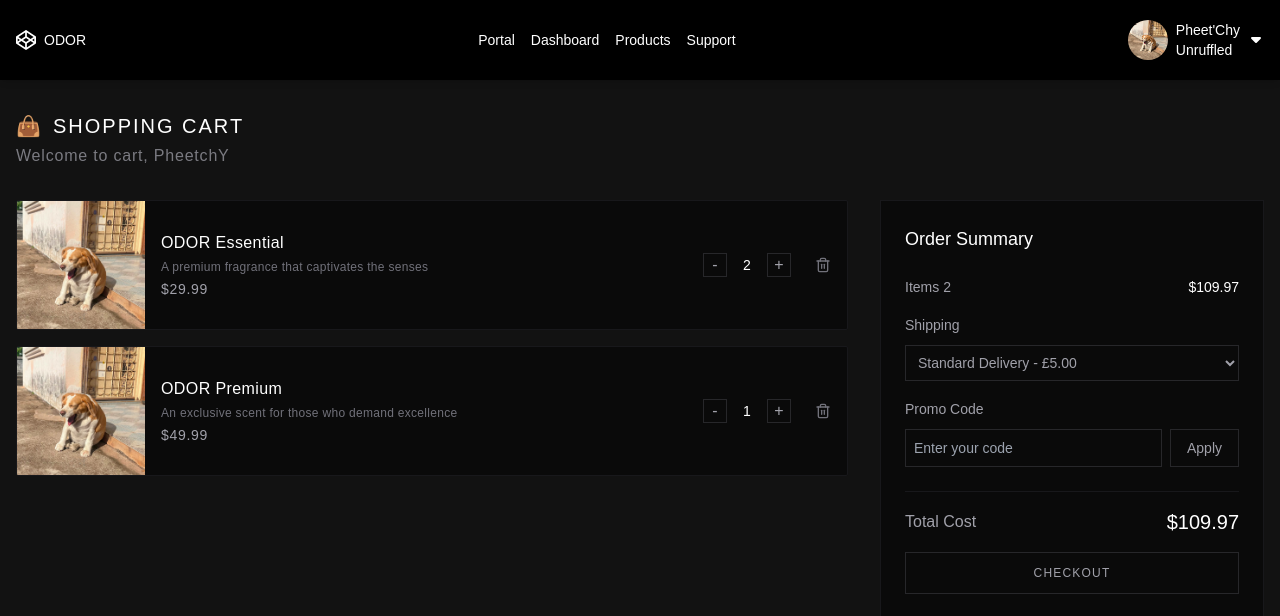
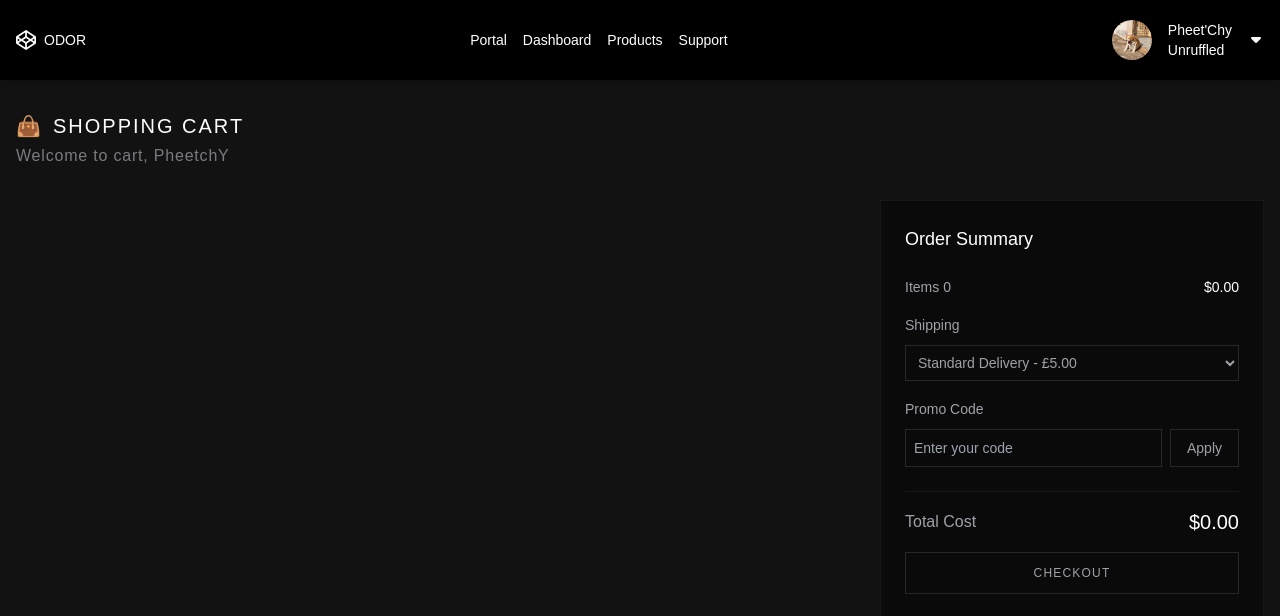
Before and after one commit to Pheethy/pheetlobster, a Next.js app: page /shoppingcart in a window 1280 px wide. Shown: the top 616 px of the page. Built offline with nearby package versions, Linux system fonts and the light colour scheme; a web font is replaced by a local one.

Commit message:
Add 🍫Cart State

```diff
--- a/package.json
+++ b/package.json
@@ -20,7 +20,8 @@
     "next": "15.1.2",
     "react": "^19.0.0",
     "react-dom": "^19.0.0",
-    "sonner": "^2.0.1"
+    "sonner": "^2.0.1",
+    "zustand": "^5.0.3"
   },
   "devDependencies": {
     "@types/node": "^20",
--- a/src/app/products/page.tsx
+++ b/src/app/products/page.tsx
@@ -2,13 +2,31 @@
 
 import React, { useState, useEffect } from "react";
 import { Search } from "lucide-react";
-import { ProductsResp, ProductQueryParams } from "../../models/products";
+import {
+  ProductsResp,
+  ProductQueryParams,
+  Product,
+  CartItem,
+} from "../../models/products";
 import { fetchAllProducts } from "../../services/products";
+import { useCartStore } from "../../store/cart-store";
 
 export default function Products() {
   const [productsResp, setproductsResp] = useState<ProductsResp>();
   const [searchWord, setSearchWord] = useState<string>("");
   const [page, setPage] = useState<number>(1);
+  const addToCart = useCartStore((state) => state.addToCart);
+  const handlerAddCart = (product: Product) => {
+    let cartItem = new CartItem(
+      product.id,
+      product.name,
+      product.price,
+      1,
+      product.images[0].url,
+      product.description,
+    );
+    addToCart(cartItem);
+  };
 
   const queryParams: ProductQueryParams = {
     search_word: searchWord,
@@ -24,7 +42,7 @@ export default function Products() {
     <div className="min-h-screen bg-surface">
       <div className="container flex flex-col items-center mx-auto px-4 pt-4 gap-y-6 min-h-screen">
         {/* Search bar zone */}
-        <div className="flex justify-center items-center w-full">
+        <section className="flex justify-center items-center w-full">
           <div className="flex bg-black justify-center items-center rounded-lg border border-gray-700 focus-within:ring-2 focus:ring-blue-500 focus:border-transparent">
             <Search className="text-gray-400 w-6 h-6 pl-2" />
             <input
@@ -34,10 +52,10 @@ export default function Products() {
               onChange={(e) => setSearchWord(e.target.value)}
             />
           </div>
-        </div>
+        </section>
 
         {/* Product list zone */}
-        <div className="grid grid-cols-1 md:grid-cols-2 lg:grid-cols-3 xl:grid-cols-3 gap-6">
+        <section className="grid grid-cols-1 md:grid-cols-2 lg:grid-cols-3 xl:grid-cols-3 gap-6">
           {productsResp?.products.map((product, index) => (
             <div
               key={index}
@@ -64,17 +82,21 @@ export default function Products() {
                   {product.description}
                 </p>
                 <div className="mt-auto">
-                  <button className="w-full bg-transparent hover:bg-zinc-900 text-zinc-400 hover:text-white border border-zinc-800 py-3 text-xs tracking-widest uppercase font-light transition-all duration-300">
+                  <button
+                    onClick={() => handlerAddCart(product)}
+                    className="w-full bg-transparent hover:bg-zinc-900 text-zinc-400 hover:text-white border border-zinc-800 py-3 text-xs tracking-widest uppercase font-light transition-all duration-300"
+                  >
                     Add to Cart
                   </button>
                 </div>
               </div>
             </div>
           ))}
-        </div>
+        </section>
+
 
         {/* Pagination Zone */}
-        <div className="w-full flex justify-center py-2 border-t border-zinc-900">
+        <section className="w-full flex justify-center py-2 border-t border-zinc-900">
           <div className="flex space-x-2">
             {Array.from({ length: productsResp?.total_page || 0 }, (_, i) => (
               <button
@@ -87,7 +109,7 @@ export default function Products() {
               </button>
             ))}
           </div>
-        </div>
+        </section>
       </div>
     </div>
   );
--- a/src/app/shoppingcart/page.tsx
+++ b/src/app/shoppingcart/page.tsx
@@ -1,54 +1,35 @@
 "use client";
 
-import React, { useState, useEffect } from "react";
+import React from "react";
 import { Trash2 } from "lucide-react";
 import { motion, AnimatePresence } from "framer-motion";
 import Logo from "@/components/logo/logo";
-
-interface CartItem {
-  id: number;
-  name: string;
-  price: number;
-  quantity: number;
-  image: string;
-  description: string;
-}
+import { useCartStore } from "@/store/cart-store";
 
 export default function ShoppingCart() {
-  const [cartItems, setCartItems] = useState<CartItem[]>([
-    {
-      id: 1,
-      name: "ODOR Essential",
-      price: 29.99,
-      quantity: 2,
-      image: "/mootoo.jpg",
-      description: "A premium fragrance that captivates the senses"
-    },
-    {
-      id: 2,
-      name: "ODOR Premium",
-      price: 49.99,
-      quantity: 1,
-      image: "/mootoo.jpg",
-      description: "An exclusive scent for those who demand excellence"
-    }
-  ]);
+  const cartItems = useCartStore((state) => state.cart);
+  const updateCartQuantity = useCartStore((state) => state.updateQuantity);
+  const removeFromCart = useCartStore((state) => state.removeFromCart);
 
-  const updateQuantity = (id: number, newQuantity: number) => {
+  console.log("Shopping Cart - Current cart items:", cartItems);
+
+  const updateQuantity = (id: string, newQuantity: number) => {
     if (newQuantity < 1) return;
-    setCartItems(items =>
-      items.map(item =>
-        item.id === id ? { ...item, quantity: newQuantity } : item
-      )
-    );
+    updateCartQuantity(id, newQuantity);
   };
 
-  const removeItem = (id: number) => {
-    setCartItems(items => items.filter(item => item.id !== id));
+  const removeItem = (id: string) => {
+    const itemToRemove = cartItems.find((item) => item.id === id);
+    if (itemToRemove) {
+      removeFromCart(itemToRemove);
+    }
   };
 
   const calculateTotal = () => {
-    return cartItems.reduce((total, item) => total + (item.price * item.quantity), 0);
+    return cartItems.reduce(
+      (total, item) => total + item.price * item.quantity,
+      0,
+    );
   };
 
   return (
@@ -102,14 +83,20 @@ export default function ShoppingCart() {
                     <div className="flex items-center space-x-6">
                       <div className="flex items-center space-x-2">
                         <button
-                        onClick={() => updateQuantity(item.id, item.quantity - 1)}
+                          onClick={() =>
+                            updateQuantity(item.id, item.quantity - 1)
+                          }
                           className="w-6 h-6 flex items-center justify-center border border-zinc-800 text-zinc-400 hover:border-zinc-600 hover:text-zinc-300 transition-colors duration-300"
                         >
                           -
                         </button>
-                      <span className="w-6 text-center text-white text-sm">{item.quantity}</span>
+                        <span className="w-6 text-center text-white text-sm">
+                          {item.quantity}
+                        </span>
                         <button
-                        onClick={() => updateQuantity(item.id, item.quantity + 1)}
+                          onClick={() =>
+                            updateQuantity(item.id, item.quantity + 1)
+                          }
                           className="w-6 h-6 flex items-center justify-center border border-zinc-800 text-zinc-400 hover:border-zinc-600 hover:text-zinc-300 transition-colors duration-300"
                         >
                           +
@@ -140,8 +127,12 @@ export default function ShoppingCart() {
 
               <div className="space-y-4">
                 <div className="flex justify-between text-sm">
-                  <span className="text-zinc-400">Items {cartItems.length}</span>
-                  <span className="text-white">${calculateTotal().toFixed(2)}</span>
+                  <span className="text-zinc-400">
+                    Items {cartItems.length}
+                  </span>
+                  <span className="text-white">
+                    ${calculateTotal().toFixed(2)}
+                  </span>
                 </div>
 
                 <div className="space-y-2">
--- /dev/null
+++ b/src/components/cart/CartAnimation.tsx
@@ -0,0 +1,63 @@
+"use client";
+
+import { motion, AnimatePresence } from "framer-motion";
+import { useEffect, useState } from "react";
+
+type CartAnimationProps = {
+  productImage: string;
+  startPosition: { x: number; y: number };
+  endPosition: { x: number; y: number };
+  onComplete: () => void;
+};
+
+export default function CartAnimation({
+  productImage,
+  startPosition,
+  endPosition,
+  onComplete,
+}: CartAnimationProps) {
+  const [isAnimating, setIsAnimating] = useState(true);
+
+  useEffect(() => {
+    setIsAnimating(true);
+  }, [productImage]);
+
+  return (
+    <AnimatePresence>
+      {isAnimating && (
+        <motion.div
+          initial={{
+            opacity: 1,
+            scale: 1,
+            x: startPosition.x,
+            y: startPosition.y,
+            position: "fixed",
+            zIndex: 100
+          }}
+          animate={{
+            opacity: 0,
+            scale: 0.5,
+            x: endPosition.x,
+            y: endPosition.y
+          }}
+          transition={{
+            type: "spring",
+            duration: 0.7,
+            bounce: 0.25
+          }}
+          onAnimationComplete={() => {
+            setIsAnimating(false);
+            onComplete();
+          }}
+          className="pointer-events-none"
+        >
+          <img
+            src={productImage}
+            alt="Product being added to cart"
+            className="w-16 h-16 object-cover rounded-lg shadow-lg"
+          />
+        </motion.div>
+      )}
+    </AnimatePresence>
+  );
+}
--- a/src/components/navbar/navbar.tsx
+++ b/src/components/navbar/navbar.tsx
@@ -1,9 +1,11 @@
 "use client";
 import { FontAwesomeIcon } from "@fortawesome/react-fontawesome";
 import { faCodepen } from "@fortawesome/free-brands-svg-icons";
-import { faCaretDown } from "@fortawesome/free-solid-svg-icons";
+import { faCaretDown, faShoppingCart } from "@fortawesome/free-solid-svg-icons";
+import { useCartStore } from "@/store/cart-store";
 import { useState, useRef, useEffect } from "react";
 import Link from "next/link";
+import { useRouter } from "next/navigation";
 
 export default function Navbar() {
   const fName: string = "Pheet'Chy";
@@ -12,6 +14,9 @@ export default function Navbar() {
   const [isLogIn, setIsLogIn] = useState(false);
   const menuRef = useRef<HTMLDivElement>(null);
   const buttonRef = useRef<HTMLButtonElement>(null);
+  const cartIconRef = useRef<HTMLDivElement>(null);
+  const router = useRouter();
+  const cartItems = useCartStore((state) => state.cart);
 
   useEffect(() => {
     const handleClickOutside = (event: MouseEvent) => {
@@ -39,10 +44,10 @@ export default function Navbar() {
     setIsMenuVisible(false);
     switch (action) {
       case "signin":
-      window.location.href = "/signin";
+        router.push("/signin");
         break;
       case "cart":
-      window.location.href = "/shoppingcart";
+        router.push("/shoppingcart");
         break;
     }
   };
@@ -82,12 +87,17 @@ export default function Navbar() {
         </section>
 
         {/* profile */}
-        <section className="flex justify-center items-center gap-x-2 text-sm font-light">
+        <section className="flex justify-center items-center gap-x-4 text-sm font-light">
+          <div className="relative cursor-pointer">
             <img
               alt="profile"
               src="./mootoo.jpg"
               className="w-10 h-10 rounded-full"
             />
+            {cartItems.length > 0 && (
+              <div className="absolute -top-2 -right-2  h-2 w-2 rounded-full bg-red-500"></div>
+            )}
+          </div>
           <div className="flex flex-col">
             <div>{fName}</div>
             <div>{lName}</div>
@@ -134,9 +144,14 @@ export default function Navbar() {
                   </div>
                   <div
                     onClick={() => handleMenuItemClick("cart")}
-                    className="text-left text-sm text-gray-300 p-2 hover:bg-gray-800 rounded-lg transition-colors cursor-pointer"
+                    className="flex items-center text-left text-sm text-gray-300 p-2 hover:bg-gray-800 rounded-lg transition-colors cursor-pointer"
                   >
                     Shopping Cart
+                      {cartItems.length > 0 && (
+                        <div className="bg-red-500 text-white ml-10 text-xs rounded-full w-4 h-4 flex items-center justify-center">
+                          {cartItems.length}
+                        </div>
+                      )}
                   </div>
                   <div
                     onClick={() => handleMenuItemClick("profile")}
--- /dev/null
+++ b/src/store/cart-store.tsx
@@ -0,0 +1,85 @@
+import { create } from "zustand";
+import { persist, PersistStorage } from "zustand/middleware";
+import { CartItem } from "../models/products";
+import { StorageValue } from "zustand/middleware";
+
+/* Data Structure ที่จะวิ่งเข้ามาที่ store */
+type CartStore = {
+  cart: CartItem[];
+  addToCart: (product: CartItem) => void;
+  removeFromCart: (product: CartItem) => void;
+  updateQuantity: (id: string, quantity: number) => void;
+  clearCart: () => void;
+};
+
+const customStorage: PersistStorage<CartStore> = {
+  getItem: (name: string) => {
+    const item = localStorage.getItem(name);
+    return item ? JSON.parse(item) : null;
+  },
+  setItem: (name: string, value: StorageValue<CartStore>) => {
+    localStorage.setItem(name, JSON.stringify(value));
+  },
+  removeItem: (name: string) => {
+    localStorage.removeItem(name);
+  },
+};
+
+export const useCartStore = create<CartStore>()(
+  persist(
+    (set) => ({
+      // สร้าง state เริ่มต้นเป็น array ว่าง
+      cart: [],
+      // ฟังก์ชันสำหรับเพิ่มสินค้าลงในตะกร้า
+      addToCart: (product) => {
+        set((state) => {
+          console.log("Adding product to state:", product);
+          const existingProductIndex = state.cart.findIndex(
+            (item) => item.id === product.id,
+          );
+
+          if (existingProductIndex >= 0) {
+            const updatedCart = [...state.cart];
+            const existingItem = updatedCart[existingProductIndex];
+            updatedCart[existingProductIndex] = {
+              ...existingItem,
+              quantity: existingItem.quantity + (product.quantity || 1),
+            };
+            console.log("Updated cart after adding:", updatedCart);
+            return { cart: updatedCart };
+          } else {
+            const newCart = [
+              ...state.cart,
+              { ...product, quantity: product.quantity || 1 },
+            ];
+            console.log("New cart after adding:", newCart);
+            return { cart: newCart };
+          }
+        });
+      },
+      // ฟังก์ชันสำหรับลบสินค้าออกจากตะกร้า
+      removeFromCart: (product) => {
+        set((state) => ({
+          // กรองเอาเฉพาะสินค้าที่มี id ไม่ตรงกับสินค้าที่ต้องการลบ
+          cart: state.cart.filter((p) => p.id !== product.id),
+        }));
+      },
+      // ฟังก์ชันสำหรับอัพเดทจำนวนสินค้า
+      updateQuantity: (id, quantity) => {
+        set((state) => ({
+          cart: state.cart.map((item) =>
+            item.id === id ? { ...item, quantity } : item,
+          ),
+        }));
+      },
+      // ฟังก์ชันสำหรับล้างตะกร้า
+      clearCart: () => {
+        set({ cart: [] });
+      },
+    }),
+    {
+      name: "cart-storage",
+      storage: customStorage,
+    },
+  ),
+);
```
Also changed, not shown: src/models/products.ts (+25 -0 lines), 1 other file (tests, documents, lock files or other folders). Lines whose indentation alone changed are shown as unchanged.
